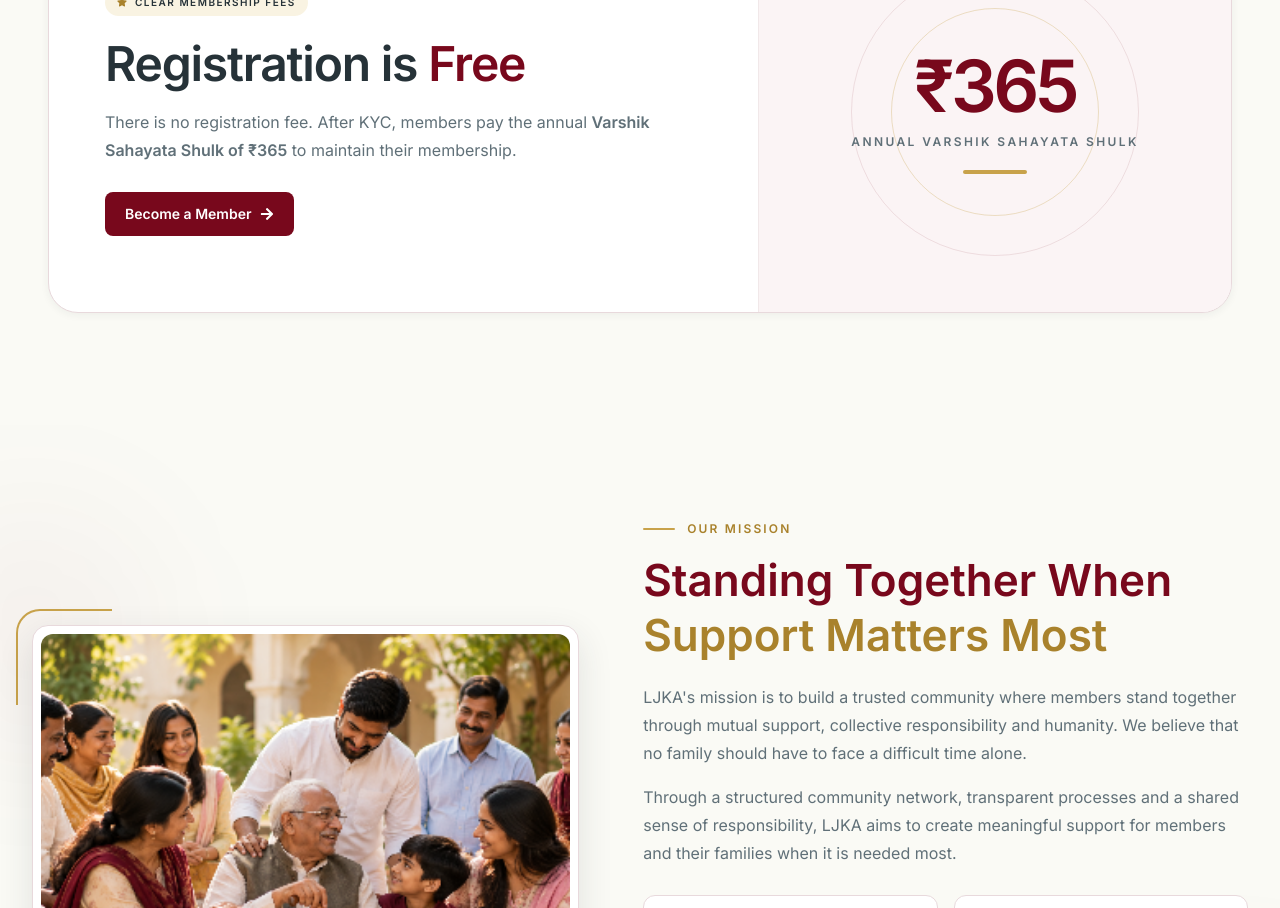
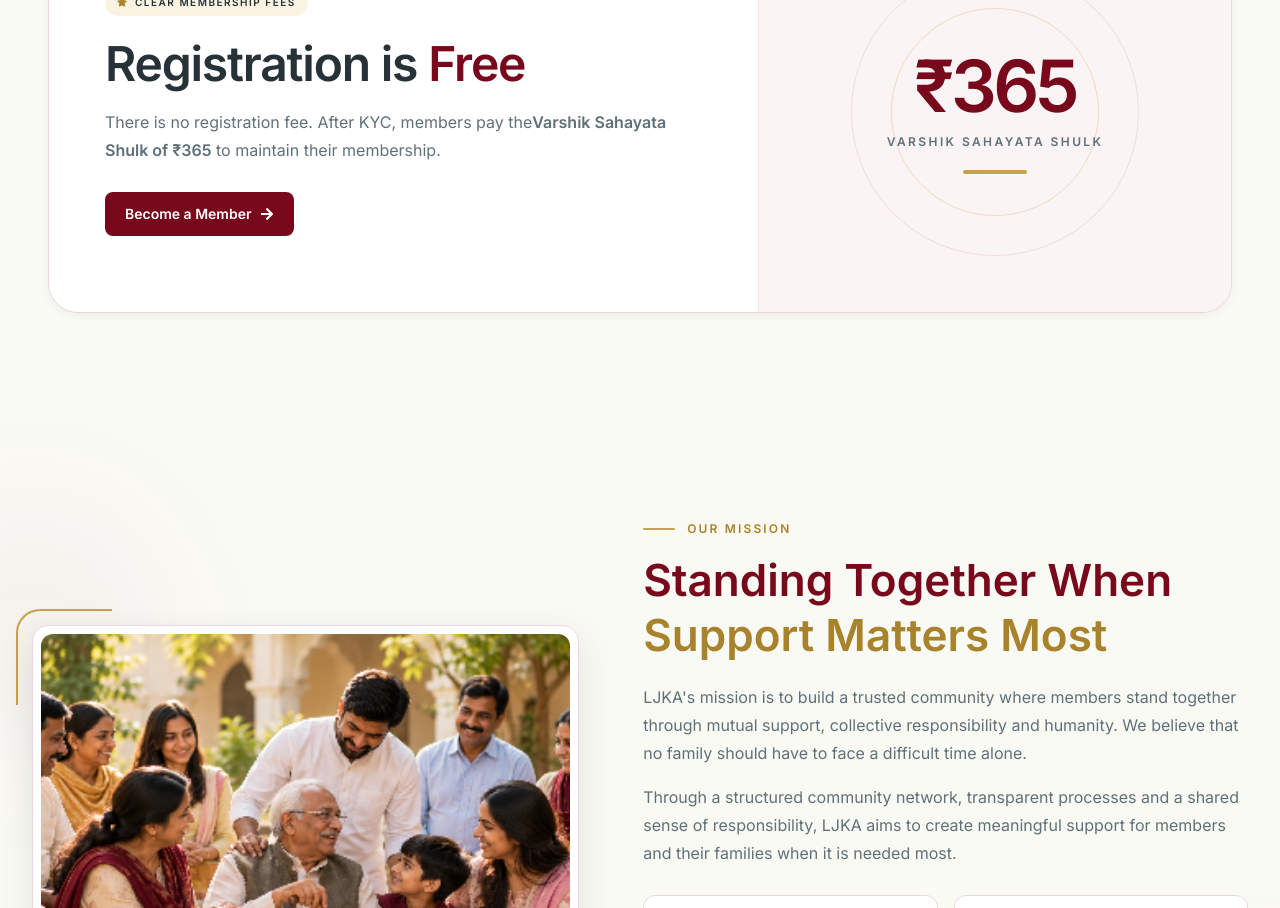
Before and after one commit to codewithNinjaPrince/LJKA, a React (Vite) app in the folder frontend/: page / in a window 1280 px wide. Shown: the part 1960-2868 px from the top of the page. Built offline with nearby package versions, Linux system fonts and the light colour scheme; no server answers.

Commit message:
Removed annual from frontend pages

```diff
--- a/frontend/src/components/Header.jsx
+++ b/frontend/src/components/Header.jsx
@@ -173,7 +173,7 @@
             </p>
 
             <p className="text-xs text-[var(--ljka-gold)] font-semibold">
-              Annual Varshik Sahayata Shulk: ₹365
+              Varshik Sahayata Shulk: ₹365
             </p>
           </div>
 
--- a/frontend/src/components/Navbar.jsx
+++ b/frontend/src/components/Navbar.jsx
@@ -251,7 +251,7 @@
             </p>
 
             <p className="mt-0.5 text-xs font-bold text-[var(--ljka-primary)]">
-              {memberPortal ? "Manage your membership" : "Annual Varshik Sahayata Shulk: ₹365"}
+              {memberPortal ? "Manage your membership" : "Varshik Sahayata Shulk: ₹365"}
             </p>
           </div>
 
--- a/frontend/src/pages/Home.jsx
+++ b/frontend/src/pages/Home.jsx
@@ -308,7 +308,7 @@
 
                 <p className="mt-5 max-w-2xl text-sm leading-7 text-[var(--ljka-muted)] sm:text-base">
                   There is no registration fee. After KYC, members pay the
-                  annual <strong>Varshik Sahayata Shulk of ₹365</strong> to
+                  <strong>Varshik Sahayata Shulk of ₹365</strong> to
                   maintain their membership.
                 </p>
 
@@ -339,7 +339,7 @@
                   </p>
 
                   <p className="mt-3 text-xs font-bold uppercase tracking-[0.2em] text-[var(--ljka-muted)]">
-                    Annual Varshik Sahayata Shulk
+                    Varshik Sahayata Shulk
                   </p>
 
                   <div className="mx-auto mt-5 h-1 w-16 rounded-full bg-[var(--ljka-gold)]" />
```
